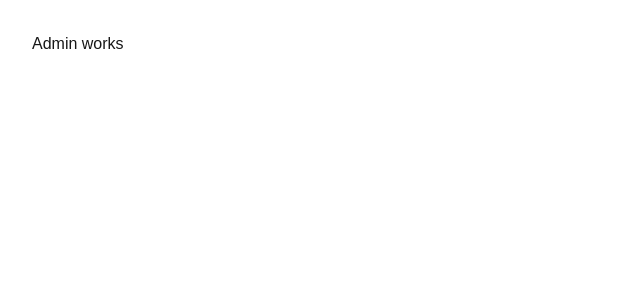
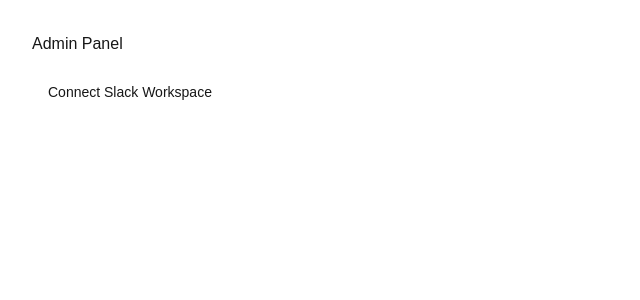
Before and after one commit to pasterakcode/virtual-office, a Next.js app: page /admin in a window 1280 px wide. Shown: the top 300 px of the page, without its empty margins (0-640 px from the left). Built offline with nearby package versions, Linux system fonts and the light colour scheme.

Commit message:
Update AdminPage title and add Slack button

```diff
--- a/app/admin/page.tsx
+++ b/app/admin/page.tsx
@@ -1,7 +1,22 @@
+"use client";
+
 export default function AdminPage() {
   return (
     <main style={{ padding: 32 }}>
-      <h1>Admin works</h1>
+      <h1>Admin Panel</h1>
+
+      <a href="/api/slack/login">
+        <button
+          style={{
+            marginTop: 16,
+            padding: "10px 16px",
+            fontSize: 14,
+            cursor: "pointer",
+          }}
+        >
+          Connect Slack Workspace
+        </button>
+      </a>
     </main>
   );
 }
```
